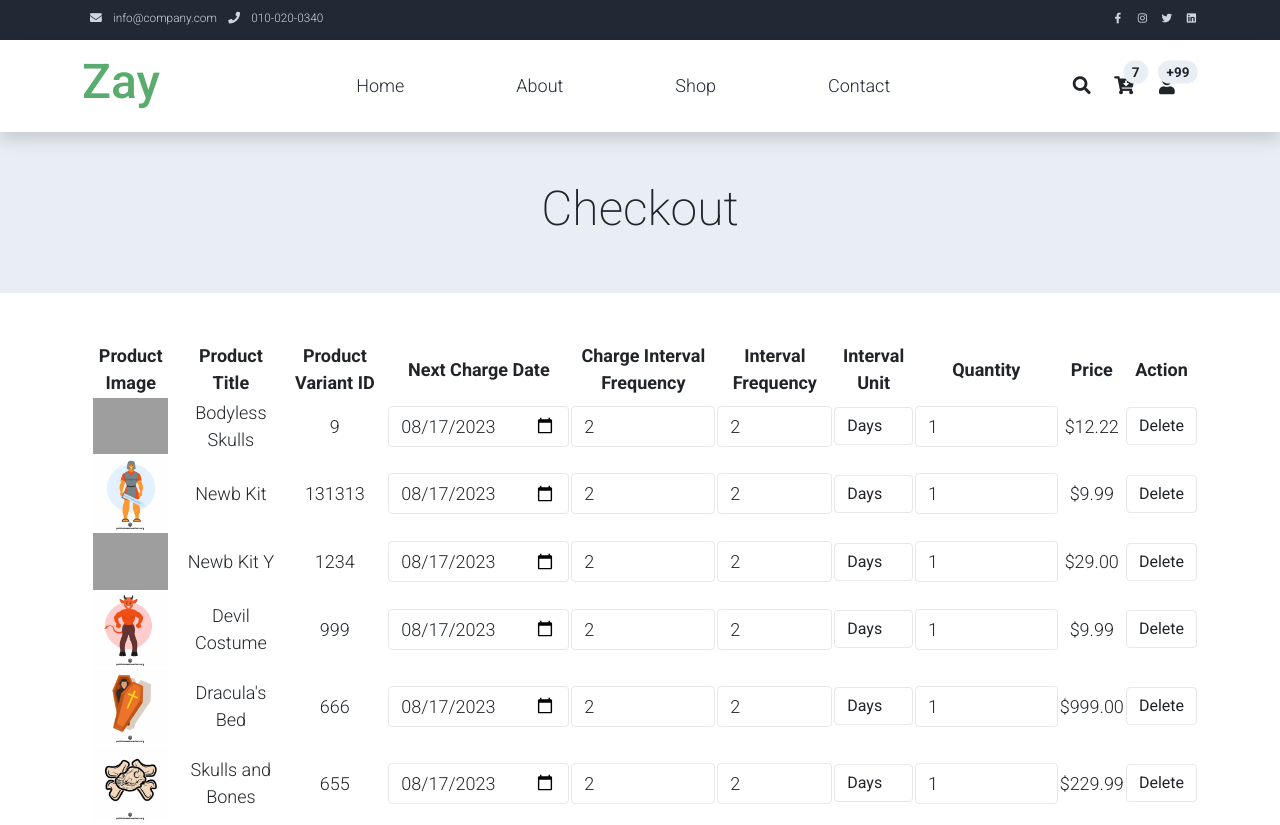
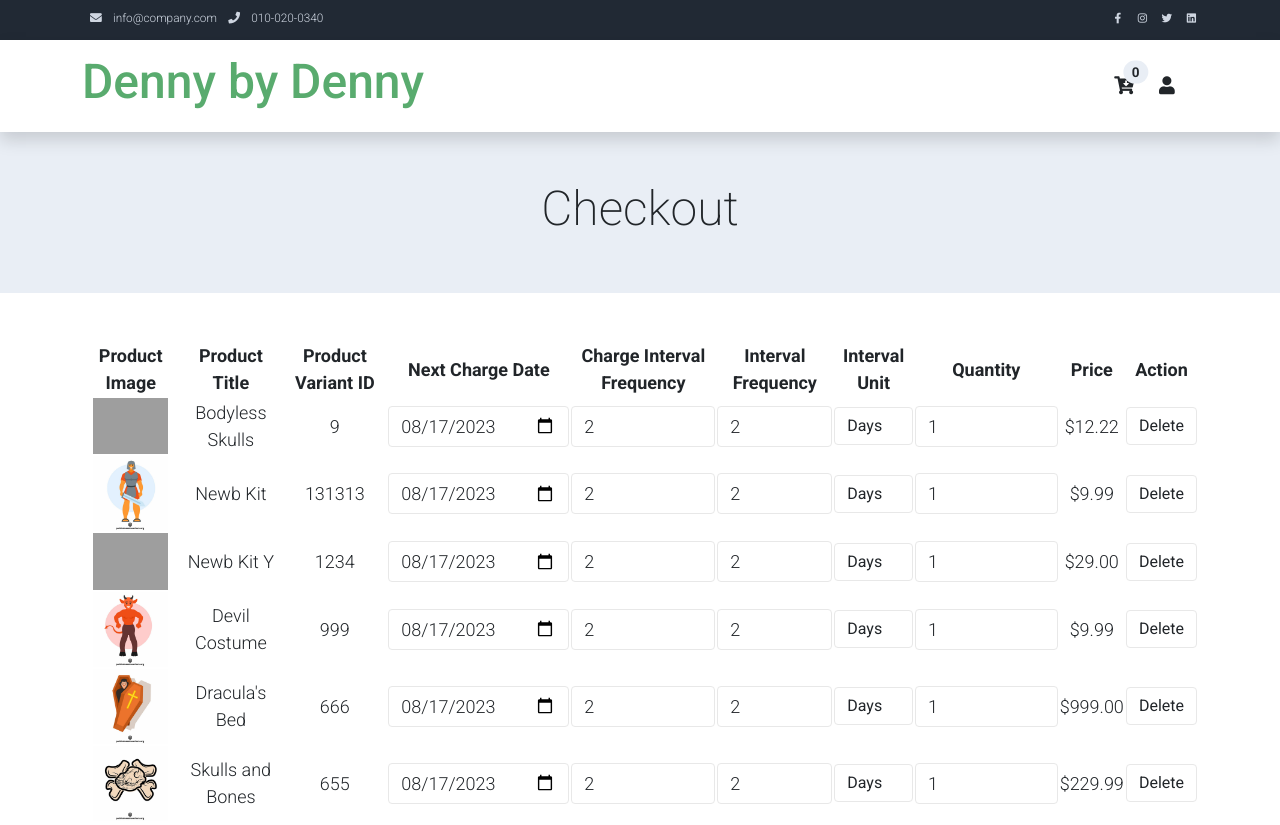
Before and after one commit to dluong-Recharge/headless-Recharge, a plain HTML site: page index.html in a window 1280 px wide. Shown: the top 825 px of the page. Drawn offline with nearby package versions, Linux system fonts and the light colour scheme; grey boxes are pictures that could not be loaded.

Commit message:
Updates to text

```diff
--- a/index.html
+++ b/index.html
@@ -2,7 +2,7 @@
 <html lang="en">
 
 <head>
-    <title>Zay Shop - Contact</title>
+    <title>Denny by Denny</title>
     <meta charset="utf-8">
     <meta name="viewport" content="width=device-width, initial-scale=1">
 
@@ -19,13 +19,6 @@
 
     <!-- Load map styles -->
     <link rel="stylesheet" href="https://unpkg.com/leaflet@1.7.1/dist/leaflet.css" integrity="sha512-xodZBNTC5n17Xt2atTPuE1HxjVMSvLVW9ocqUKLsCC5CXdbqCmblAshOMAS6/keqq/sMZMZ19scR4PsZChSR7A==" crossorigin="" />
-<!--
-
-TemplateMo 559 Zay Shop
-
-https://templatemo.com/tm-559-zay-shop
-
--->
 
 <style>
         /* Center the table within the container */
@@ -73,7 +66,7 @@ https://templatemo.com/tm-559-zay-shop
         <div class="container d-flex justify-content-between align-items-center">
 
             <a class="navbar-brand text-success logo h1 align-self-center" href="index.html">
-                Zay
+                Denny by Denny
             </a>
 
             <button class="navbar-toggler border-0" type="button" data-bs-toggle="collapse" data-bs-target="#templatemo_main_nav" aria-controls="navbarSupportedContent" aria-expanded="false" aria-label="Toggle navigation">
@@ -82,40 +75,17 @@ https://templatemo.com/tm-559-zay-shop
 
             <div class="align-self-center collapse navbar-collapse flex-fill  d-lg-flex justify-content-lg-between" id="templatemo_main_nav">
                 <div class="flex-fill">
-                    <ul class="nav navbar-nav d-flex justify-content-between mx-lg-auto">
-                        <li class="nav-item">
-                            <a class="nav-link" href="index.html">Home</a>
-                        </li>
-                        <li class="nav-item">
-                            <a class="nav-link" href="about.html">About</a>
-                        </li>
-                        <li class="nav-item">
-                            <a class="nav-link" href="shop.html">Shop</a>
-                        </li>
-                        <li class="nav-item">
-                            <a class="nav-link" href="checkout.html">Contact</a>
-                        </li>
-                    </ul>
                 </div>
                 <div class="navbar align-self-center d-flex">
                     <div class="d-lg-none flex-sm-fill mt-3 mb-4 col-7 col-sm-auto pr-3">
-                        <div class="input-group">
-                            <input type="text" class="form-control" id="inputMobileSearch" placeholder="Search ...">
-                            <div class="input-group-text">
-                                <i class="fa fa-fw fa-search"></i>
-                            </div>
-                        </div>
                     </div>
-                    <a class="nav-icon d-none d-lg-inline" href="#" data-bs-toggle="modal" data-bs-target="#templatemo_search">
-                        <i class="fa fa-fw fa-search text-dark mr-2"></i>
-                    </a>
                     <a class="nav-icon position-relative text-decoration-none" href="#">
                         <i class="fa fa-fw fa-cart-arrow-down text-dark mr-1"></i>
-                        <span class="position-absolute top-0 left-100 translate-middle badge rounded-pill bg-light text-dark">7</span>
+                        <span class="position-absolute top-0 left-100 translate-middle badge rounded-pill bg-light text-dark">0</span>
                     </a>
                     <a class="nav-icon position-relative text-decoration-none" href="#">
                         <i class="fa fa-fw fa-user text-dark mr-3"></i>
-                        <span class="position-absolute top-0 left-100 translate-middle badge rounded-pill bg-light text-dark">+99</span>
+                        <span class="position-absolute top-0 left-100 translate-middle badge rounded-pill bg-light text-dark"></span>
                     </a>
                 </div>
             </div>
@@ -366,7 +336,7 @@ https://templatemo.com/tm-559-zay-shop
             <div class="row">
 
                 <div class="col-md-4 pt-5">
-                    <h2 class="h2 text-success border-bottom pb-3 border-light logo">Zay Shop</h2>
+                    <h2 class="h2 text-success border-bottom pb-3 border-light logo">Denny by Denny</h2>
                     <ul class="list-unstyled text-light footer-link-list">
                         <li>
                             <i class="fas fa-map-marker-alt fa-fw"></i>
@@ -444,8 +414,6 @@ https://templatemo.com/tm-559-zay-shop
                 <div class="row pt-2">
                     <div class="col-12">
                         <p class="text-left text-light">
-                            Copyright &copy; 2021 Company Name
-                            | Designed by <a rel="sponsored" href="https://templatemo.com" target="_blank">TemplateMo</a>
                         </p>
                     </div>
                 </div>
```
